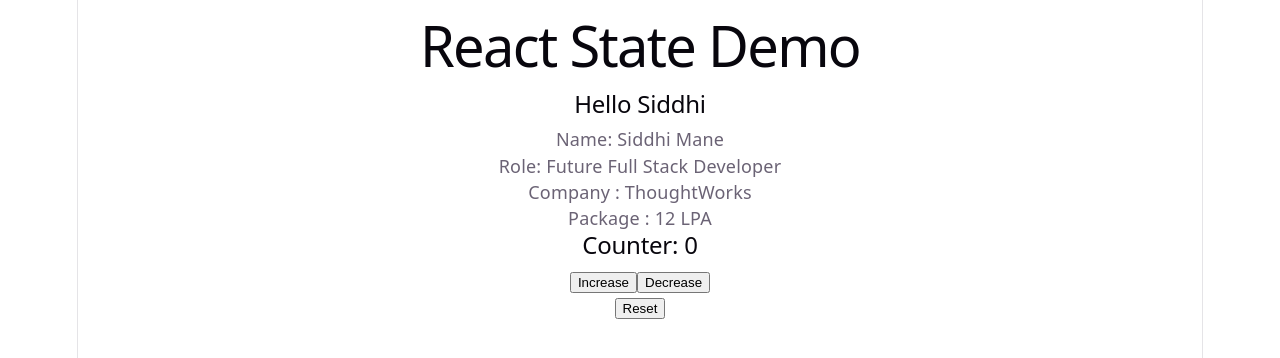
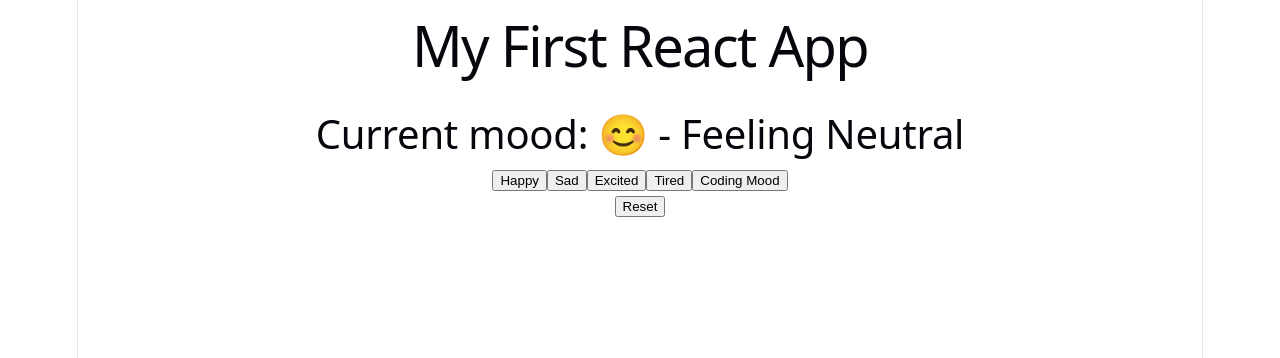
Before and after one commit to Siddhi1432/React, a React (Vite) app in the folder react-basics/: page / in a window 1280 px wide. Shown: the top 358 px of the page. Built offline with nearby package versions, Linux system fonts and the light colour scheme.

Commit message:
Task 5: Built Mood Tracker React app

```diff
--- a/react-basics/src/App.jsx
+++ b/react-basics/src/App.jsx
@@ -1,26 +1,11 @@
-import Welcome from "./components/Welcome";
-import Profile from "./components/Profile";
-import Goal from "./components/Goal";
-import Counter from "./components/Counter";
+import MoodTracker from "./components/MoodTracker";
 
 function App() {
   return (
     <div>
-      <h1>React State Demo </h1>
+      <h1>My First React App</h1>
 
-      <Welcome name="Siddhi" />
-
-      <Profile
-        name="Siddhi Mane"
-        role="Future Full Stack Developer"
-      />
-
-      <Goal
-        company="ThoughtWorks"
-        package="12 LPA"
-      />
-
-      <Counter />
+      <MoodTracker />
     </div>
   );
 }
--- /dev/null
+++ b/react-basics/src/components/MoodTracker.jsx
@@ -0,0 +1,20 @@
+import { useState } from "react";
+
+function MoodTracker(){
+    const [mood, setMood] = useState({ emoji:"😊", message:"Feeling Neutral"})
+
+    return(
+        <div style={{ textAlign: "center", padding: "20px" }}>
+            <h2 style={{fontSize: "40px"}}>Current mood: {mood.emoji} - {mood.message}</h2>
+            <button onClick={()=> setMood({ emoji:"😄",message:"Feeling Happy Today!"})}>Happy</button>
+            <button onClick={()=> setMood({ emoji:"😢",message:"Feeling Sad"})}>Sad</button>
+            <button onClick={()=> setMood({ emoji:"🤩",message:"Feeling Excited"})}>Excited</button>
+            <button onClick={()=> setMood({ emoji:"😴",message:"Feeling Tired"})}>Tired</button>
+            <button onClick={()=> setMood({ emoji:"👩‍💻",message:"In Coding Mood"})}>Coding Mood</button>
+            <br />
+            <button onClick={()=> setMood({ emoji:"😊",message:"Feeling Neutral"})}>Reset</button>
+        </div>
+    )
+}
+
+export default MoodTracker
```
Also changed, not shown: react-basics/src/components/LikeButton.jsx (added, +14 -0 lines).
